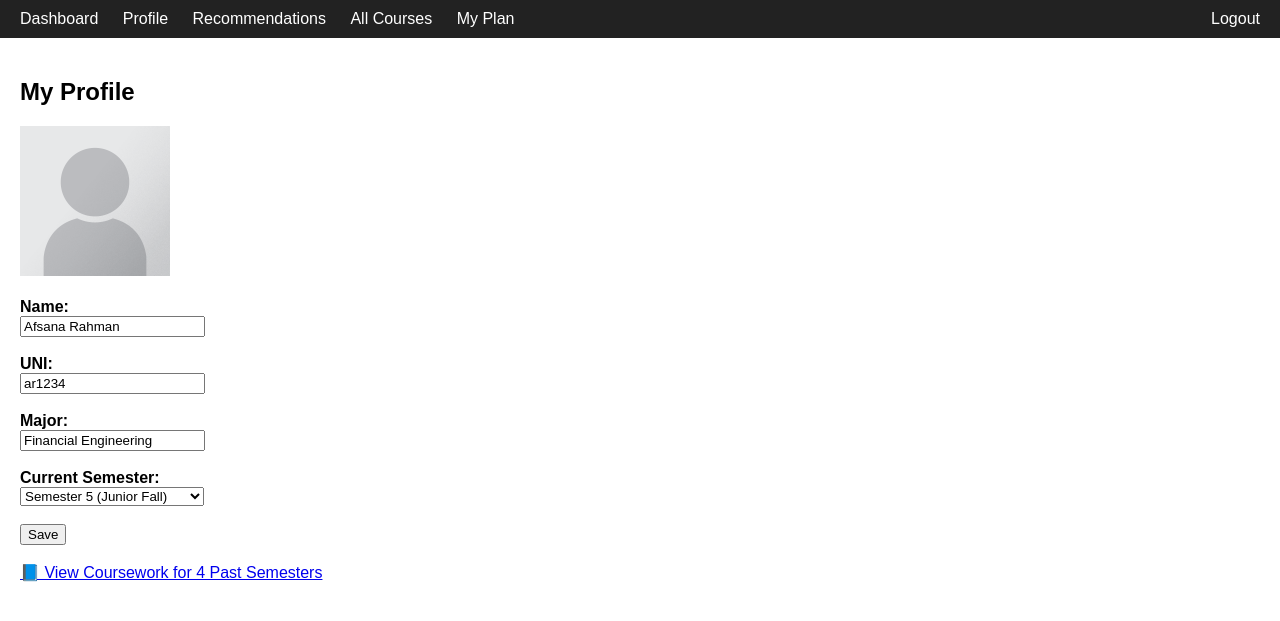
After one commit to afsanarahmn/course-recommendation, a Flask app: page /profile in a window 1280 px wide. The commit adds this page. Shown: the top 621 px of the page. Run offline with Flask 3, Linux system fonts and the light colour scheme.

Commit message:
Revamp frontend: editable profile, dynamic recommendations, course history, and semester plan view

```diff
--- a/app.py
+++ b/app.py
@@ -3,40 +3,184 @@ from werkzeug.security import generate_password_hash, check_password_hash
 import sqlite3
 
 app = Flask(__name__)
-app.secret_key = 'dev'  # Change in production
+app.secret_key = 'dev'  # For development only
 
+# --------------------------
+# Database Connection Helper
+# --------------------------
 def get_db():
     conn = sqlite3.connect('courses.db')
     conn.row_factory = sqlite3.Row
     return conn
 
+# --------------------------
+# Homepage Route
+# --------------------------
 @app.route('/')
 def index():
-    return 'Welcome to Course Recommendation!'
+    if "user_id" in session:
+        return redirect("/dashboard")
+    return redirect("/login")
 
+# --------------------------
+# Registration Route
+# --------------------------
 @app.route('/register', methods=['GET', 'POST'])
 def register():
     if request.method == 'POST':
         db = get_db()
         username = request.form['username']
         password = generate_password_hash(request.form['password'])
-        db.execute("INSERT INTO users (username, password_hash) VALUES (?, ?)", (username, password))
-        db.commit()
-        return redirect('/login')
+
+        try:
+            db.execute("INSERT INTO users (username, password_hash) VALUES (?, ?)", (username, password))
+            db.commit()
+            return redirect('/login')
+        except:
+            return "User already exists. Try a different username."
+
     return render_template('register.html')
 
+# --------------------------
+# Login Route
+# --------------------------
 @app.route('/login', methods=['GET', 'POST'])
 def login():
     if request.method == 'POST':
         db = get_db()
-        user = db.execute("SELECT * FROM users WHERE username = ?", (request.form['username'],)).fetchone()
-        if user and check_password_hash(user['password_hash'], request.form['password']):
+        username = request.form['username']
+        password = request.form['password']
+
+        user = db.execute("SELECT * FROM users WHERE username = ?", (username,)).fetchone()
+
+        if user and check_password_hash(user['password_hash'], password):
             session['user_id'] = user['id']
-            return redirect('/')
+            return redirect('/dashboard')
+        return "Invalid username or password."
+
     return render_template('login.html')
 
+# --------------------------
+# Logout Route
+# --------------------------
+@app.route('/logout')
+def logout():
+    session.clear()
+    return redirect('/login')
+
+# --------------------------
+# Dashboard Route
+# --------------------------
+@app.route('/dashboard')
+def dashboard():
+    if "user_id" not in session:
+        return redirect('/login')
+
+    db = get_db()
+    courses = db.execute("SELECT * FROM courses").fetchall()
+    return render_template("dashboard.html", courses=courses)
+
+# --------------------------
+# API Endpoint to View All Courses (JSON)
+# --------------------------
 @app.route('/api/courses')
-def get_courses():
+def api_courses():
     db = get_db()
     rows = db.execute("SELECT * FROM courses").fetchall()
     return jsonify([dict(row) for row in rows])
+
+@app.route("/profile", methods=["GET", "POST"])
+def profile():
+    # Dummy hardcoded user (you'll replace this with DB later)
+    default_user = {
+        "name": "Afsana Rahman",
+        "uni": "ar1234",
+        "major": "Financial Engineering",
+        "semester": 5  # e.g., Junior Fall = Semester 5
+    }
+
+    if request.method == "POST":
+        # In a real app, you'd save these to a database
+        default_user["name"] = request.form["name"]
+        default_user["uni"] = request.form["uni"]
+        default_user["major"] = request.form["major"]
+        default_user["semester"] = int(request.form["semester"])
+
+    # Calculate how many past semesters exist
+    semesters_completed = default_user["semester"] - 1
+
+    return render_template("profile.html", user=default_user, semesters_completed=semesters_completed)
+
+@app.route("/courses")
+def courses():
+    return render_template("courses.html")
+
+@app.route("/plan")
+def plan():
+    semester_plan = {
+        1: ["MATH UN1101 – Calculus I", "UW Writing", "IEOR E2261 – Intro to OR"],
+        2: ["MATH UN1102 – Calculus II", "CS1004 – Python", "IEOR E3106 – Prob Models"],
+        3: ["STAT GU4001 – Prob & Stats", "IEOR E4307 – Financial Engineering"],
+        4: ["IEOR E4501 – Big Data", "ECON UN3412 – Econometrics"],
+        5: ["IEOR E4106 – Stochastic Models", "COMS W3134 – Data Structures"],
+        6: ["IEOR E4404 – Optimization Models", "IEOR E4701 – Machine Learning"],
+        7: ["IEOR E4650 – Deep Learning", "IEOR E4999 – Senior Seminar"],
+        8: ["IEOR E4570 – Systems Engineering", "IEOR E4999 – Capstone"]
+    }
+
+    return render_template("plan.html", plan=semester_plan)
+
+@app.route("/course-history")
+def course_history():
+    # Get number of semesters from query parameter (sent by profile page)
+    semesters_completed = int(request.args.get("semesters", 1))
+
+    # Dummy course map for now
+    dummy_courses = {
+        1: ["MATH UN1101 – Calculus I", "UW Writing", "IEOR E2261 – Intro to OR"],
+        2: ["MATH UN1102 – Calculus II", "IEOR E3106 – Prob Models", "CS1004 – Python"],
+        3: ["STAT GU4001 – Prob & Stats", "IEOR E4407 – Simulation"],
+        4: ["IEOR E4501 – Big Data", "ECON UN3412 – Econometrics"],
+        5: ["IEOR E4307 – Financial Engineering", "IEOR E4106 – Stochastic Models"]
+    }
+
+    # Compile course history for completed semesters
+    course_history = []
+    for semester in range(1, semesters_completed + 1):
+        course_history.append({
+            "number": semester,
+            "label": f"Semester {semester}",
+            "courses": dummy_courses.get(semester, ["No data for this semester"])
+        })
+
+    return render_template("course_history.html", history=course_history)
+
+@app.route("/recommendations")
+def recommendations():
+    semester = int(request.args.get("semester", 5))  # default to Semester 5
+    include_electives = request.args.get("electives") == "on"
+
+    # Dummy recommended courses by semester
+    core_recommendations = {
+        5: ["IEOR E4307 – Financial Engineering", "IEOR E4106 – Stochastic Models", "COMS W3134 – Data Structures"],
+        6: ["IEOR E4404 – Optimization Models", "IEOR E4701 – Machine Learning for OR"],
+        7: ["IEOR E4999 – Senior Seminar", "IEOR E4650 – Deep Learning"],
+        8: ["IEOR E4999 – Capstone", "IEOR E4570 – Systems Engineering"]
+    }
+
+    elective_suggestions = {
+        5: ["ECON UN3412 – Intro to Econometrics"],
+        6: ["STAT GU4203 – Applied Regression"],
+        7: ["IEOR E4407 – Simulation (Elective)"],
+        8: ["CSOR W4246 – Algorithms for Data Science"]
+    }
+
+    # Build response
+    recommended_courses = core_recommendations.get(semester, [])
+    if include_electives:
+        recommended_courses += elective_suggestions.get(semester, [])
+
+    return render_template("recommendations.html",
+                           selected_semester=semester,
+                           include_electives=include_electives,
+                           recommended_courses=recommended_courses)
--- /dev/null
+++ b/templates/base.html
@@ -0,0 +1,26 @@
+<!DOCTYPE html>
+<html lang="en">
+<head>
+    <meta charset="UTF-8">
+    <title>{% block title %}Course Recommender{% endblock %}</title>
+    <style>
+        body { font-family: Arial; margin: 0; padding: 0; }
+        nav { background-color: #222; padding: 10px; }
+        nav a { color: white; margin: 0 10px; text-decoration: none; }
+        .container { padding: 20px; }
+    </style>
+</head>
+<body>
+    <nav>
+        <a href="/dashboard">Dashboard</a>
+        <a href="/profile">Profile</a>
+        <a href="/recommendations">Recommendations</a>
+        <a href="/courses">All Courses</a>
+        <a href="/plan">My Plan</a>
+        <a href="/logout" style="float:right;">Logout</a>
+    </nav>
+    <div class="container">
+        {% block content %}{% endblock %}
+    </div>
+</body>
+</html>
--- /dev/null
+++ b/templates/profile.html
@@ -0,0 +1,37 @@
+{% extends "base.html" %}
+{% block title %}My Profile{% endblock %}
+
+{% block content %}
+<h2>My Profile</h2>
+
+<!-- Placeholder ID image -->
+<img src="{{ url_for('static', filename='placeholder-id.png') }}" alt="ID Photo" width="150"><br><br>
+
+<!-- Editable Profile Form -->
+<form method="POST">
+    <label><strong>Name:</strong></label><br>
+    <input name="name" value="{{ user.name }}"><br><br>
+
+    <label><strong>UNI:</strong></label><br>
+    <input name="uni" value="{{ user.uni }}"><br><br>
+
+    <label><strong>Major:</strong></label><br>
+    <input name="major" value="{{ user.major }}"><br><br>
+
+    <label><strong>Current Semester:</strong></label><br>
+    <select name="semester">
+        {% for i in range(1, 9) %}
+            <option value="{{ i }}" {% if i == user.semester %}selected{% endif %}>
+                Semester {{ i }} {% if i == 5 %}(Junior Fall){% elif i == 6 %}(Junior Spring){% elif i == 7 %}(Senior Fall){% elif i == 8 %}(Senior Spring){% endif %}
+            </option>
+        {% endfor %}
+    </select><br><br>
+
+    <button type="submit">Save</button>
+</form>
+
+<br>
+
+<!-- Dynamic Course History Link -->
+<a href="/course-history?semesters={{ semesters_completed }}">📘 View Coursework for {{ semesters_completed }} Past Semesters</a>
+{% endblock %}
```
Also changed, not shown: templates/course-history.html (added, +18 -0 lines), templates/courses.html (added, +10 -0 lines), templates/dashboard.html (added, +14 -0 lines), templates/login.html (+9 -4 lines), templates/plan.html (added, +23 -0 lines), templates/recommendations.html (added, +31 -0 lines), templates/register.html (+9 -4 lines), static/placeholder-id.png (added).
